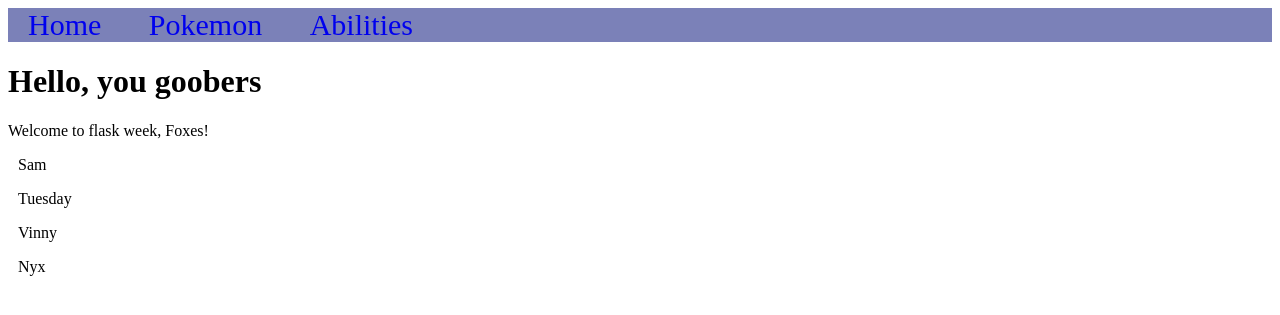
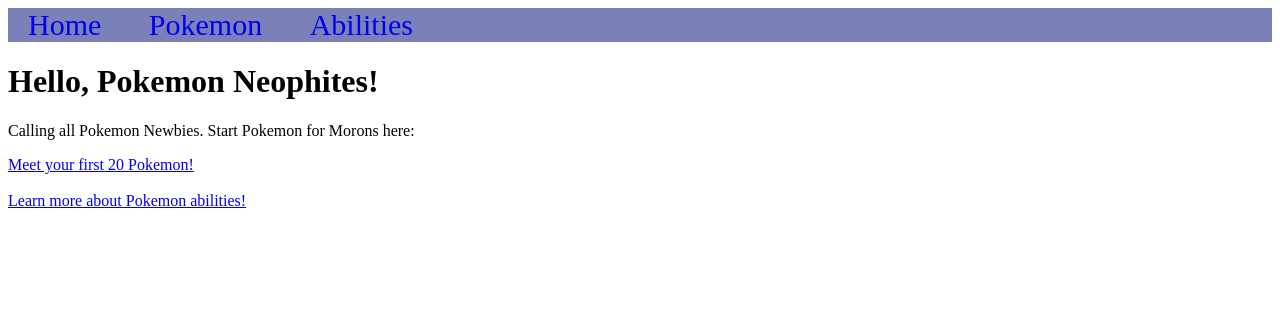
Before and after one commit to JACedwards/Weekend_5_Flask_API_Project, a Flask app: page / in a window 1280 px wide. Shown: the top 315 px of the page. Run offline with Flask 2, Linux system fonts and the light colour scheme.

Commit message:
updated index

```diff
--- a/app/routes.py
+++ b/app/routes.py
@@ -19,10 +19,10 @@
 @app.route('/')  #Each @app is for a separate html page
 #2. Return html file from our flask routes
 def home():   #for home page
-    greeting = 'Welcome to flask week, Foxes!'
+    greeting = 'Calling all Pokemon Newbies.  \nStart Pokemon for Morons here:'
     print(greeting)
-    students = ['Sam','Tuesday', 'Vinny', 'Nyx']
-    return render_template('index.html', greeting = greeting, students = students)  #a call to the render_template function
+
+    return render_template('index.html', greeting = greeting)  #a call to the render_template function
         #so what will be returned is the return value of the render_template() function
         #Then,pass into render_template function () the name of the html file I am trying to render
         #to check this, make sure in virtual environment,
--- a/app/templates/index.html
+++ b/app/templates/index.html
@@ -8,11 +8,15 @@
 
 {% block content%}
 
-<h1>Hello, you goobers</h1>
+<h1>Hello, Pokemon Neophites!</h1>
 <p>{{ greeting }}</p>
 
-{% for student in students %}
-    <p style="text-indent: 10px;">{{student}}</p>
-{% endfor %}
+<a href="{{ url_for('pokemon') }}">Meet your first 20 Pokemon!</a>
+
+<br>
+<br>
+<a href="{{url_for('abilities') }}">Learn more about Pokemon abilities!</a>
 
 {% endblock content %}
+
+</body>
--- a/app/templates/pokemon.html
+++ b/app/templates/pokemon.html
@@ -13,7 +13,7 @@
 <table>
     <tr>
       <th>Pokemon</th>
-      <th>Pokedex page</th>
+      <th>Pokedex Page</th>
     </tr>
 
     {% for name, url in poke.items() %}
```
Also changed, not shown: app/static/images/bulbasaur.png (added).
